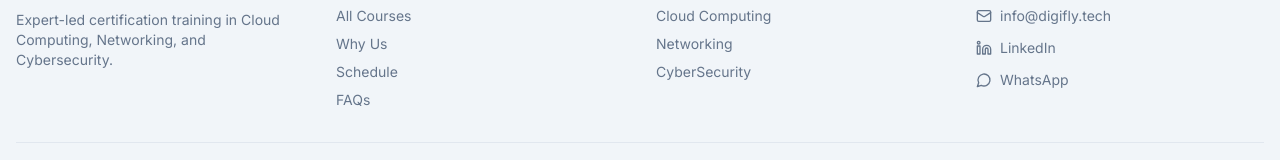
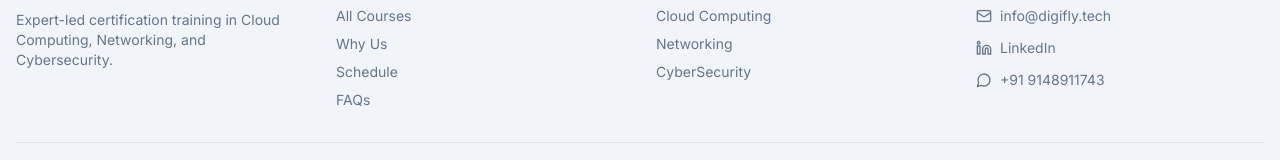
Before and after one commit to mdnowsath/digiflytech, a React (Vite) app: page / in a window 1280 px wide. Shown: the part 2234-2394 px from the top of the page. Built offline with nearby package versions, Linux system fonts and the light colour scheme; the HTML template or start-up script is replaced by a standard one.

Commit message:
Update Footer.tsx

```diff
--- a/src/components/Footer.tsx
+++ b/src/components/Footer.tsx
@@ -80,13 +80,13 @@ const Footer = () => {
                 LinkedIn
               </a>
               <a
-                href="https://wa.me/"
+                href="https://wa.me/919148911743"
                 target="_blank"
                 rel="noopener noreferrer"
                 className="flex items-center gap-2 text-muted-foreground hover:text-primary transition-colors text-sm"
               >
                 <MessageCircle className="h-4 w-4" />
-                WhatsApp
+                +91 9148911743
               </a>
             </div>
           </div>
```
